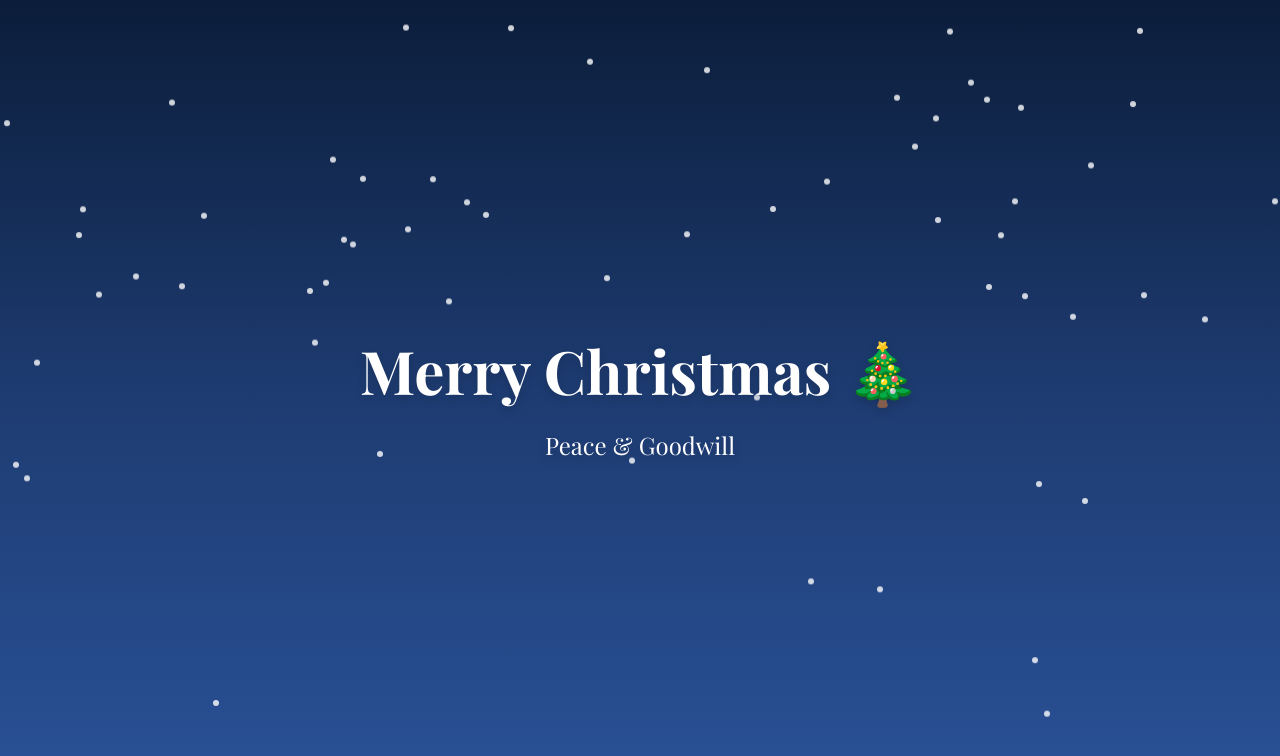
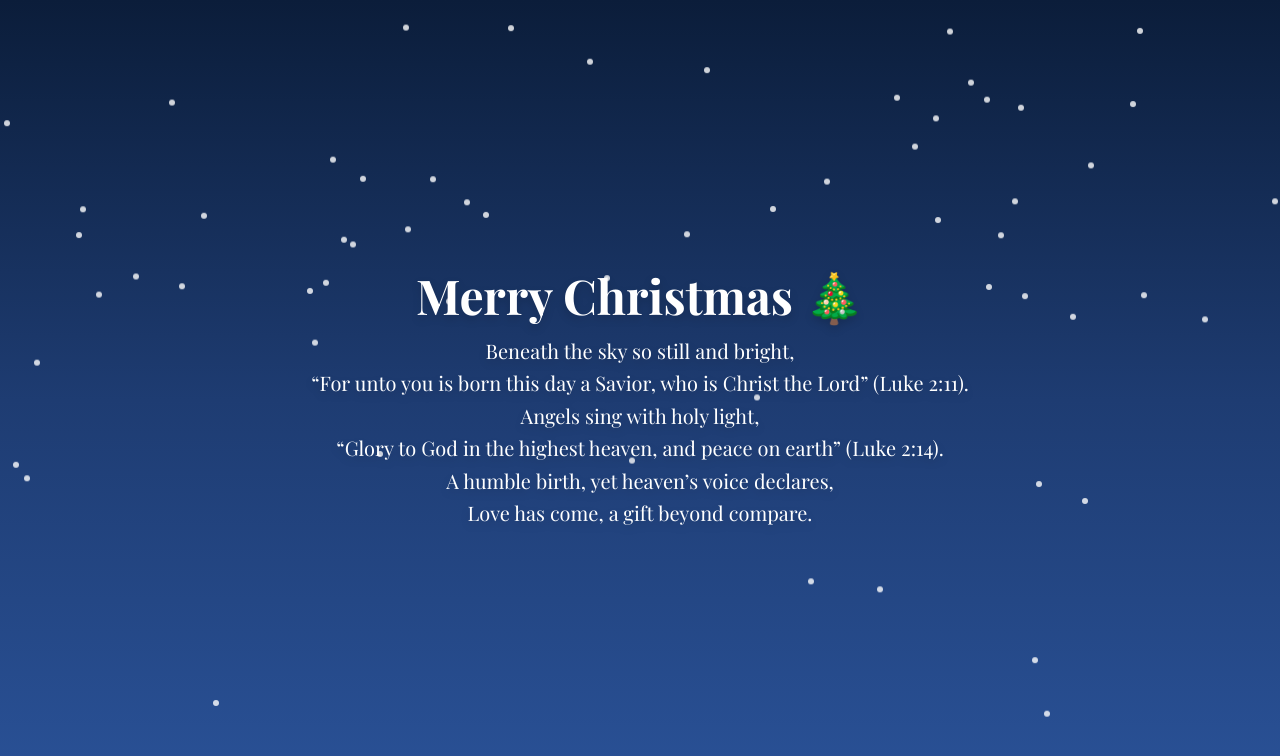
Before and after one commit to cw-roy/merry-christmas, a Next.js app: page / in a window 1280 px wide. Shown: the top 756 px of the page. Built offline with nearby package versions, Linux system fonts and the light colour scheme; a web font is replaced by a local one.

Commit message:
Update page, fix hydration mismatch

```diff
--- a/app/page.tsx
+++ b/app/page.tsx
@@ -1,13 +1,35 @@
+"use client";
+
+import { useEffect, useState } from "react";
+
+type Flake = {
+  left: string;
+  duration: string;
+  delay: string;
+};
+
 function Snow() {
+  const [flakes, setFlakes] = useState<Flake[]>([]);
+
+  useEffect(() => {
+    const generated: Flake[] = Array.from({ length: 60 }).map(() => ({
+      left: `${Math.random() * 100}%`,
+      duration: `${5 + Math.random() * 10}s`,
+      delay: `${Math.random() * 5}s`,
+    }));
+
+    setFlakes(generated);
+  }, []);
+
   return (
     <div className="snow">
-      {Array.from({ length: 60 }).map((_, i) => (
+      {flakes.map((flake, i) => (
         <span
           key={i}
           style={{
-            left: `${Math.random() * 100}%`,
-            animationDuration: `${5 + Math.random() * 10}s`,
-            animationDelay: `${Math.random() * 5}s`,
+            left: flake.left,
+            animationDuration: flake.duration,
+            animationDelay: flake.delay,
           }}
         />
       ))}
@@ -19,11 +41,16 @@ export default function Home() {
   return (
     <main className="relative h-screen w-screen flex items-center justify-center">
       <Snow />
-      <h1 className="z-10 text-white text-6xl font-bold text-center drop-shadow-lg">
+      <h1 className="z-10 text-white text-5xl font-bold text-center drop-shadow-lg">
         Merry Christmas 🎄
         <br />
-        <span className="text-2xl font-normal">
-          Peace & Goodwill
+        <span className="text-xl font-normal block mt-4 leading-relaxed">
+          Beneath the sky so still and bright,<br />
+          “For unto you is born this day a Savior, who is Christ the Lord” (Luke 2:11).<br />
+          Angels sing with holy light,<br />
+          “Glory to God in the highest heaven, and peace on earth” (Luke 2:14).<br />
+          A humble birth, yet heaven’s voice declares,<br />
+          Love has come, a gift beyond compare.
         </span>
       </h1>
     </main>
```
